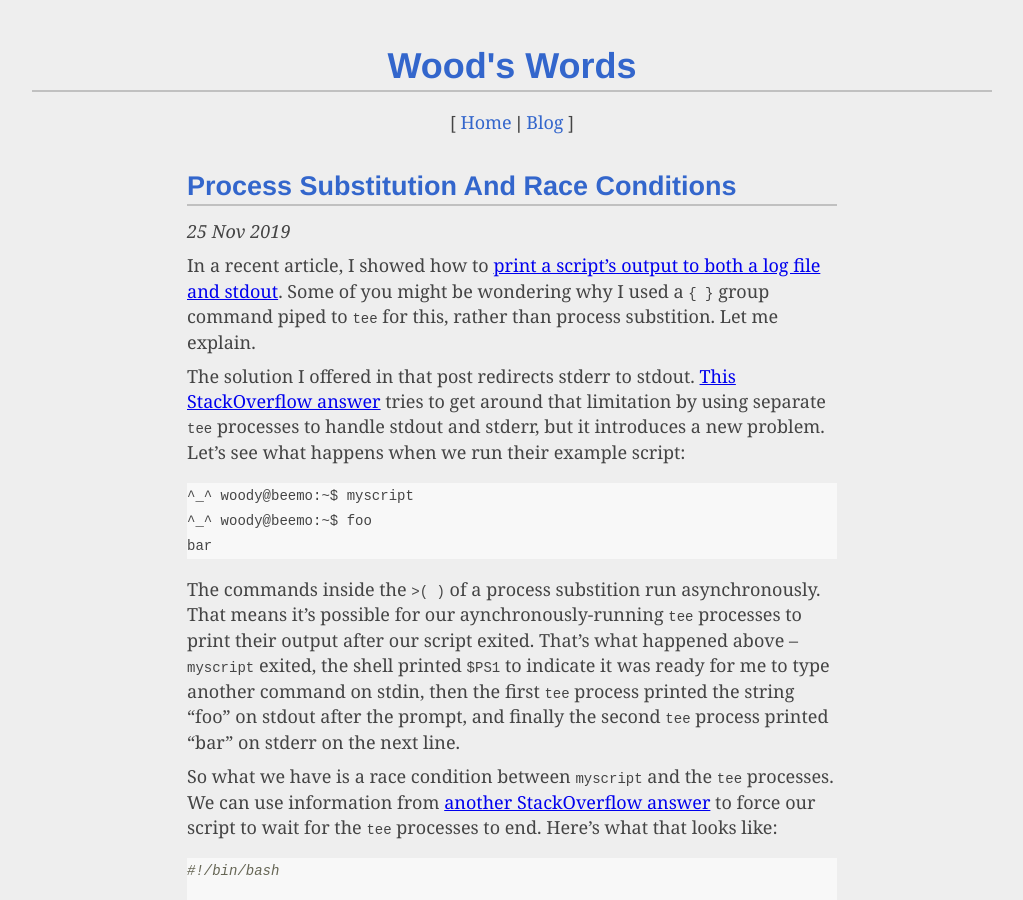
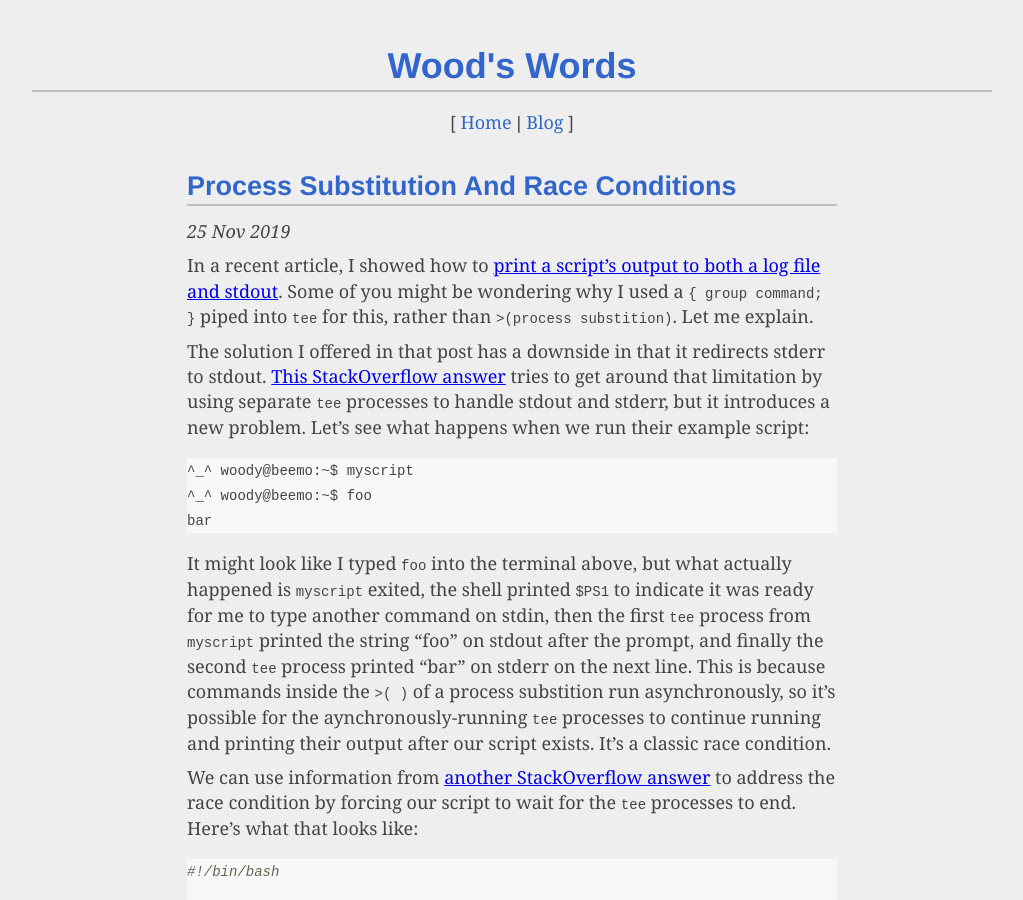
Before and after one commit to natewoodward/natewoodward.github.io, a Jekyll site: the page built from _posts/2019-11-25-process-substitution-and-race-conditions.md, in a window 1280 px wide and 900 px high. Shown: the whole window, without its empty margins (128-1151 px from the left). Built offline with Jekyll 4.4.1, drawn with Linux system fonts in a browser that asks for light colours; some of the changed text lies outside the part shown.

````diff
--- a/_posts/2019-11-25-process-substitution-and-race-conditions.md
+++ b/_posts/2019-11-25-process-substitution-and-race-conditions.md
@@ -1,15 +1,15 @@
 ---
 layout: post
-last_modified_at: 2019-11-24 15:21:26 UTC
+last_modified_at: 2019-11-24 19:17:19 UTC
 ---
 
 In a recent article, I showed how to
 [print a script's output to both a log file and stdout]({{ site.url }}/blog/2019/11/22/bash-output-patterns#duplicate-all-output-to-a-log-file).
-Some of you might be wondering why I used a `{ }` group command piped to `tee` for this,
-rather than process substition. Let me explain.
+Some of you might be wondering why I used a `{ group command; }` piped into `tee` for this,
+rather than `>(process substition)`. Let me explain.
 
-The solution I offered in that post redirects stderr to stdout.
-[This StackOverflow answer](https://stackoverflow.com/questions/3173131/redirect-copy-of-stdout-to-log-file-from-within-bash-script-itself)
+The solution I offered in that post has a downside in that it redirects stderr to stdout.
+[This StackOverflow answer](https://stackoverflow.com/a/11886837)
 tries to get around that limitation by using separate `tee` processes to handle stdout and stderr,
 but it introduces a new problem.
 Let's see what happens when we run their example script:
@@ -18,17 +18,18 @@ Let's see what happens when we run their example script:
     ^_^ woody@beemo:~$ foo
     bar
 
-The commands inside the `>( )` of a process substition run asynchronously.
-That means it's possible for our aynchronously-running `tee` processes to print their output after our script exited.
-That's what happened above -- `myscript` exited,
+It might look like I typed `foo` into the terminal above,
+but what actually happened is `myscript` exited,
 the shell printed `$PS1` to indicate it was ready for me to type another command on stdin,
-then the first `tee` process printed the string "foo" on stdout after the prompt,
+then the first `tee` process from `myscript` printed the string "foo" on stdout after the prompt,
 and finally the second `tee` process printed "bar" on stderr on the next line.
+This is because commands inside the `>( )` of a process substition run asynchronously,
+so it's possible for the aynchronously-running `tee` processes to continue running and printing their output after our script exists.
+It's a classic race condition.
 
-So what we have is a race condition between `myscript` and the `tee` processes.
 We can use information from
 [another StackOverflow answer](https://unix.stackexchange.com/a/524844)
-to force our script to wait for the `tee` processes to end.
+to address the race condition by forcing our script to wait for the `tee` processes to end.
 Here's what that looks like:
 
 ```bash
@@ -78,7 +79,7 @@ In addition to the race condition between our script and the `tee` processes,
 there's also a race condition between the two `tee` processes,
 so sometimes it prints `"foo\nbar"` and other times it prints `"bar\nfoo"`.
 
-The accepted answer in the first SO link only uses one `tee` process,
+[The accepted answer](https://stackoverflow.com/a/3403786) from the first SO link only uses one `tee` process,
 so it doesn't have that problem.
 But it *does* have the same race condition between the script and `tee` that we discussed before.
 We can solve that problem similarly to how we solved it above for the script with two `tee` processes, like so:
````
Also changed, not shown: _posts/2019-12-02-obscure-grep-usage.md (renamed from _drafts/obscure-grep-usage.md, +6 -8 lines).
